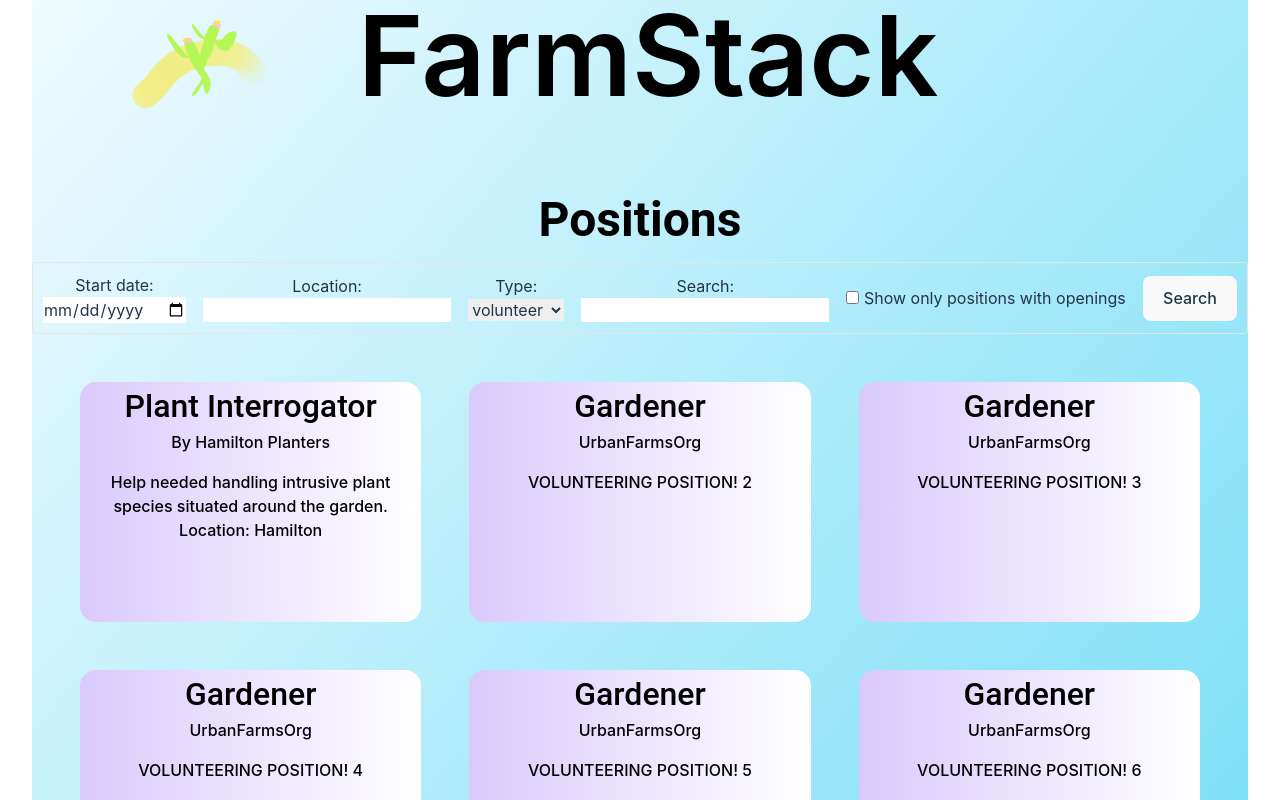
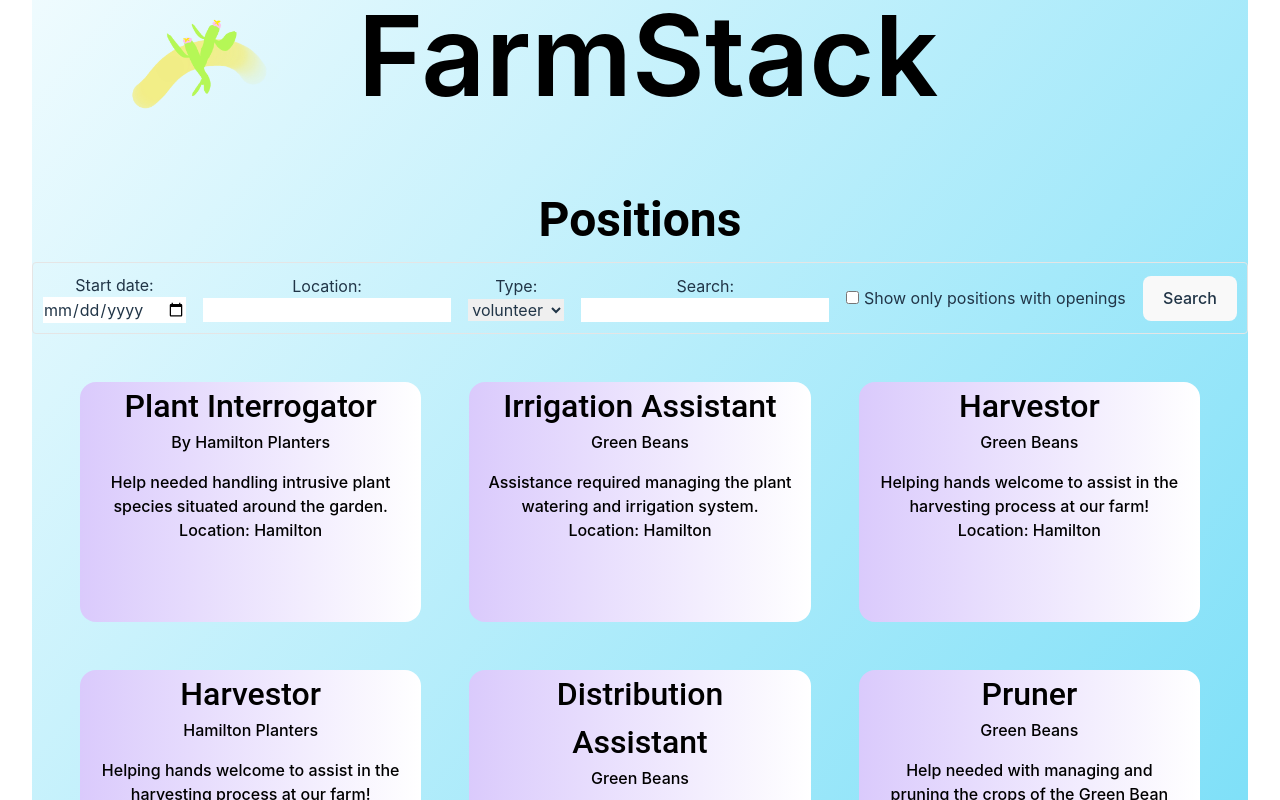
Before and after one commit to shahviransh/macChangers-urban-farming-solution, a React (Vite) app: page / in a window 1280 px wide. Shown: the top 800 px of the page. Built offline with nearby package versions, Linux system fonts and the light colour scheme.

Commit message:
Finished updating postings

```diff
--- a/src/components/Positions.jsx
+++ b/src/components/Positions.jsx
@@ -11,11 +11,16 @@ const Positions = () => {
         <div className='Pos__container'>
           <PositionCard Position="Plant Interrogator" Company="By Hamilton Planters" Description="Help needed handling intrusive plant species situated around the garden.
 Location: Hamilton" link="https://timothy-leung.vercel.app/" />
-          <PositionCard Position="Gardener" Company="UrbanFarmsOrg" Description="VOLUNTEERING POSITION! 2" link="https://timothy-leung.vercel.app/" />
-          <PositionCard Position="Gardener" Company="UrbanFarmsOrg" Description="VOLUNTEERING POSITION! 3" link="https://timothy-leung.vercel.app/" />
-          <PositionCard Position="Gardener" Company="UrbanFarmsOrg" Description="VOLUNTEERING POSITION! 4" link="https://timothy-leung.vercel.app/" />
-          <PositionCard Position="Gardener" Company="UrbanFarmsOrg" Description="VOLUNTEERING POSITION! 5" link="https://timothy-leung.vercel.app/" />
-          <PositionCard Position="Gardener" Company="UrbanFarmsOrg" Description="VOLUNTEERING POSITION! 6" link="https://timothy-leung.vercel.app/" />
+          <PositionCard Position="Irrigation Assistant" Company="Green Beans" Description="Assistance required managing the plant watering and irrigation system.
+Location: Hamilton" link="https://timothy-leung.vercel.app/" />
+          <PositionCard Position="Harvestor" Company="Green Beans" Description="Helping hands welcome to assist in the harvesting process at our farm!
+Location: Hamilton" link="https://timothy-leung.vercel.app/" />
+          <PositionCard Position="Harvestor" Company="Hamilton Planters" Description="Helping hands welcome to assist in the harvesting process at our farm!
+Location: Hamilton" link="https://timothy-leung.vercel.app/" />
+          <PositionCard Position="Distribution Assistant" Company="Green Beans" Description=" Looking for people to assist in the transportation and distribution of crop yields.
+Location: Hamilton" link="https://timothy-leung.vercel.app/" />
+          <PositionCard Position="Pruner" Company="Green Beans" Description=" Help needed with managing and pruning the crops of the Green Bean garden.
+Location: Hamilton" link="https://timothy-leung.vercel.app/" />
         </div>
       </div>
     </div>
```
